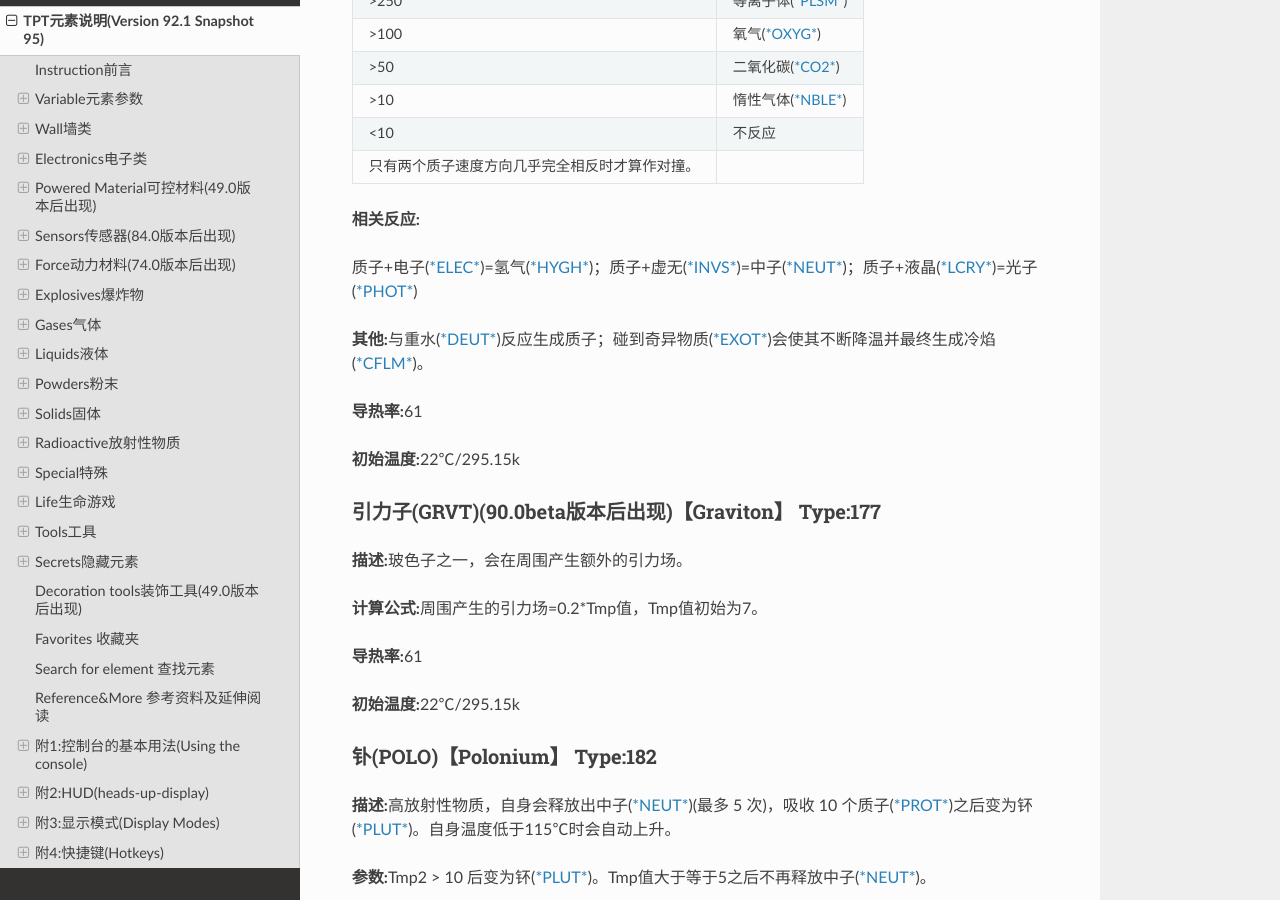
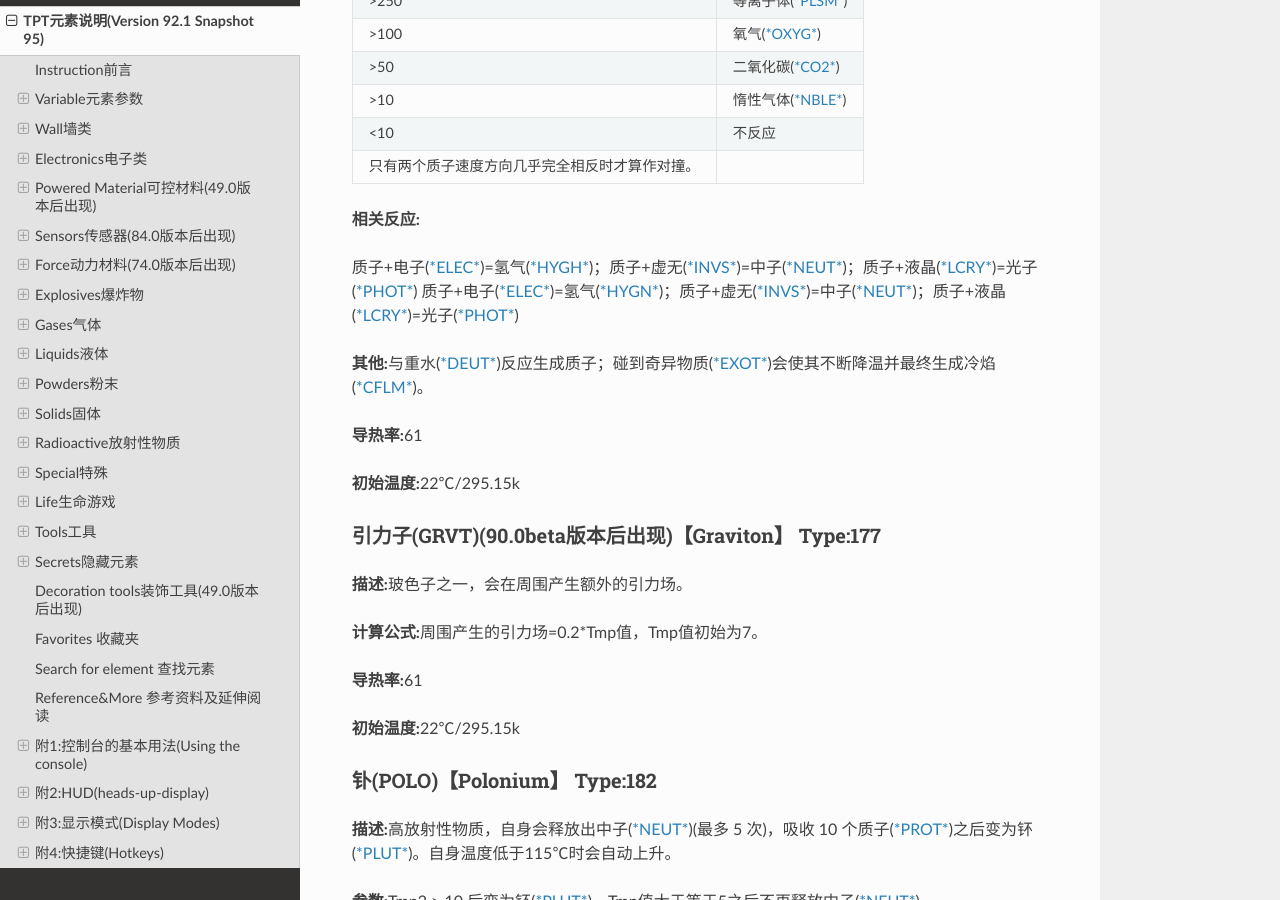
Before and after one commit to ikesnowy/TPT-Elements-Doc, a Sphinx documentation site: the page built from docs/Main.rst, in a window 1280 px wide and 900 px high, scrolled down 51866 px. Built offline with Sphinx 7.4.7 and the Read the Docs theme 2.0.0, drawn with Linux system fonts in a browser that asks for light colours.

Commit message:
fix typo
fix HYGH typo，HYGH->HYGN

```diff
--- a/docs/Main.rst
+++ b/docs/Main.rst
@@ -1946,7 +1946,7 @@ PLUT)，并带来最高的温度和少量的火焰。冷却之后将会形成石
 
 **描述:**\ 沿直线传播，不受重力影响，受牛顿万有引力影响。可以被反射，或散射。用于点燃物质或传递热量。经过滤镜(\ `*FILT* <#filt-filter-type-125>`__)时会改变颜色，经过棱镜时会色散。透过非隐形状态下的虚无(\ `*INVS* <#invs-invisible-type-115>`__)时会转变成中子(\ `*NEUT* <#neut-neutrons-type-018>`__)。透过奇特气体/液体/固体(\ `*BIZG/BIZR/BIZS* <#bizr-type-103-bizg-type-104-bizs-bizarretype-105>`__)时会转换成电子(\ `*ELEC* <#elec-electrons-type-136>`__)。
 
-**相关反应:**\ 光子(PHOT)+氢气(\ `*HYGH* <#hygn-hydrogen-type-148>`__)=质子(\ `*PROT* <#prot-protons-type-173>`__)+电子(\ `*ELEC* <#elec-electrons-type-136>`__)
+**相关反应:**\ 光子(PHOT)+氢气(\ `*HYGN* <#hygn-hydrogen-type-148>`__)=质子(\ `*PROT* <#prot-protons-type-173>`__)+电子(\ `*ELEC* <#elec-electrons-type-136>`__)
 
 存在时间(life):680帧
 
@@ -2164,6 +2164,7 @@ VIBR)，之后删去剩余的奇异物质，冷却即可得到振金。
 **相关反应:**
 
 质子+电子(\ `*ELEC* <#elec-electrons-type-136>`__)=氢气(\ `*HYGH* <#hygn-hydrogen-type-148>`__)；质子+虚无(\ `*INVS* <#invs-invisible-type-115>`__)=中子(\ `*NEUT* <#neut-neutrons-type-018>`__)；质子+液晶(\ `*LCRY* <#lcry-liquid-crystal-type-054>`__)=光子(\ `*PHOT* <#phot-photons-type-031>`__)
+质子+电子(\ `*ELEC* <#elec-electrons-type-136>`__)=氢气(\ `*HYGN* <#hygn-hydrogen-type-148>`__)；质子+虚无(\ `*INVS* <#invs-invisible-type-115>`__)=中子(\ `*NEUT* <#neut-neutrons-type-018>`__)；质子+液晶(\ `*LCRY* <#lcry-liquid-crystal-type-054>`__)=光子(\ `*PHOT* <#phot-photons-type-031>`__)
 
 **其他:**\ 与重水(\ `*DEUT* <#deut-deuterium-oxide-type-095>`__)反应生成质子；碰到奇异物质(\ `*EXOT* <#exot-exotic-matter-type-145>`__)会使其不断降温并最终生成冷焰(\ `*CFLM* <#cflm-sub-zero-flame-type-068>`__)。
 
```
